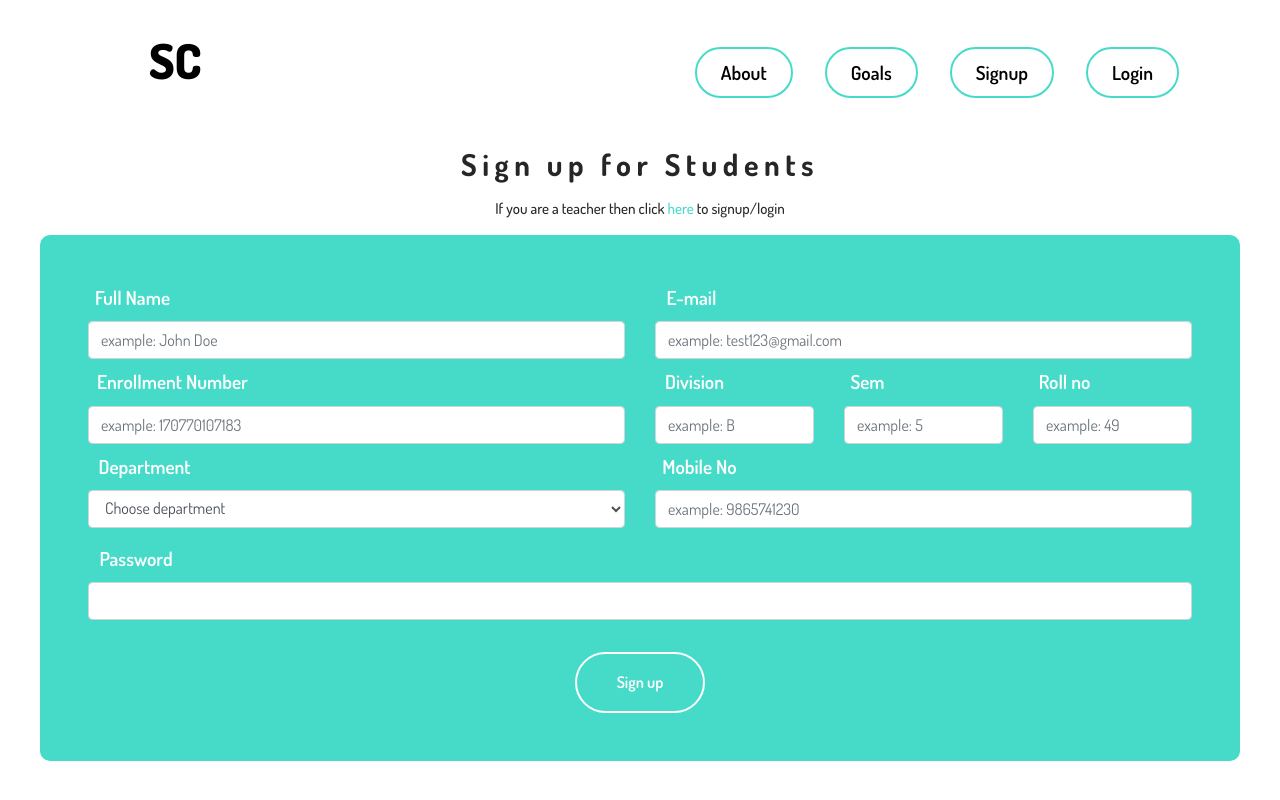
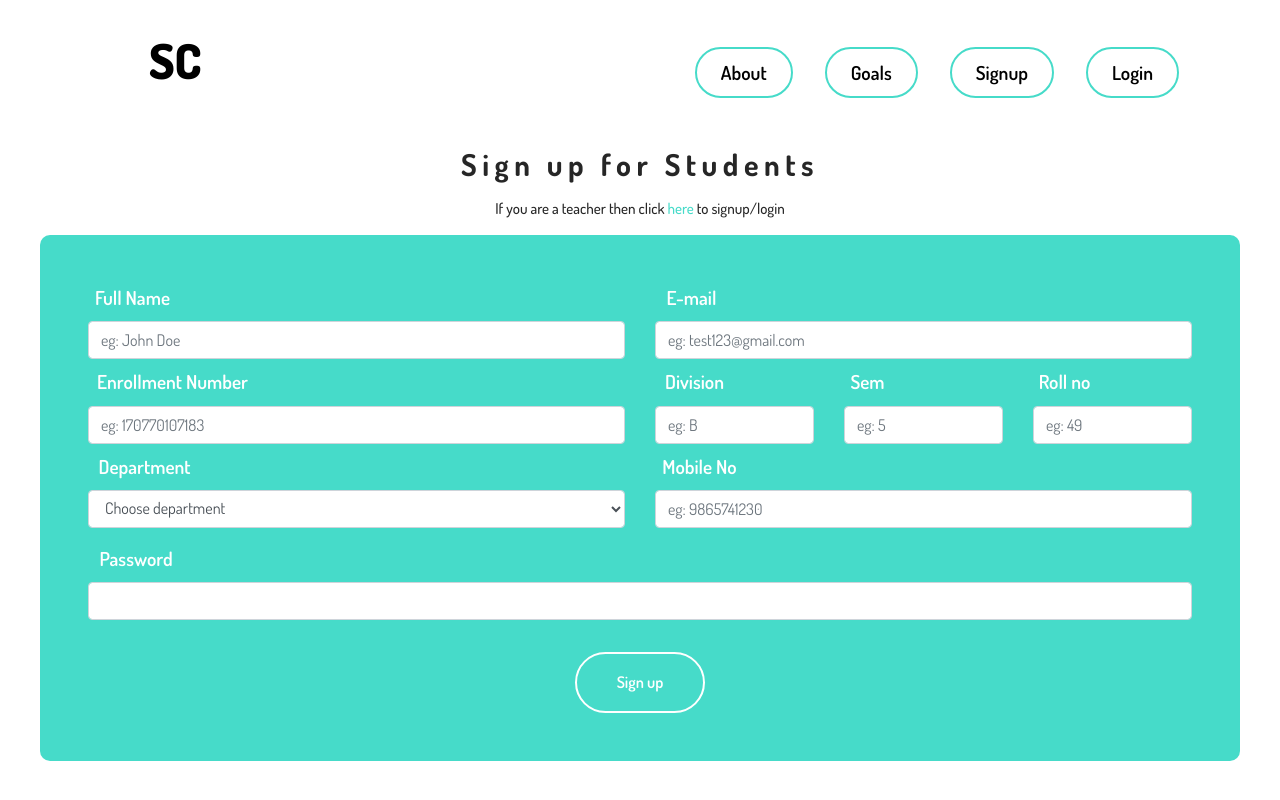
Before and after one commit to Dhrunit/student-corner-frontend, a React (Create React App) app: page /auth in a window 1280 px wide. Built offline with nearby package versions, Linux system fonts and the light colour scheme.

Commit message:
Added form validation

```diff
--- a/src/pages/notLoggedIn/auth/Auth/Auth.js
+++ b/src/pages/notLoggedIn/auth/Auth/Auth.js
@@ -105,9 +105,12 @@ export class Auth extends Component {
 										type='text'
 										className='form-control mb-2'
 										id='fullName'
-										placeholder='example: John Doe'
+										placeholder='eg: John Doe'
 										required
 									/>
+									<div style={{ color: 'red' }}>
+										{this.state.nameError}
+									</div>
 								</div>
 								<div className='col-md-6'>
 									<label
@@ -125,7 +128,7 @@ export class Auth extends Component {
 										type='email'
 										className='form-control mb-2'
 										id='email'
-										placeholder='example: test123@gmail.com'
+										placeholder='eg: test123@gmail.com'
 										required
 									/>
 								</div>
@@ -145,7 +148,7 @@ export class Auth extends Component {
 										type='text'
 										className='form-control'
 										id='enrno'
-										placeholder='example: 170770107183'
+										placeholder='eg: 170770107183'
 										required
 									/>
 									<div style={{ color: 'red' }}>
@@ -170,7 +173,7 @@ export class Auth extends Component {
 										type='text'
 										className='form-control'
 										id='div'
-										placeholder='example: B'
+										placeholder='eg: B'
 										required
 									/>
 								</div>
@@ -193,7 +196,7 @@ export class Auth extends Component {
 										id='sem'
 										min='1'
 										max='8'
-										placeholder='example: 5'
+										placeholder='eg: 5'
 										required
 									/>
 								</div>
@@ -214,7 +217,7 @@ export class Auth extends Component {
 										type='text'
 										className='form-control mb-2'
 										id='rollno'
-										placeholder='example: 49'
+										placeholder='eg: 49'
 										required
 									/>
 									<div style={{ color: 'red' }}>
@@ -266,7 +269,7 @@ export class Auth extends Component {
 										type='text'
 										className='form-control'
 										id='mobileNo'
-										placeholder='example: 9865741230'
+										placeholder='eg: 9865741230'
 										required
 									/>
 								</div>
--- a/src/pages/notLoggedIn/auth/AuthTeacher/AuthTeacher.js
+++ b/src/pages/notLoggedIn/auth/AuthTeacher/AuthTeacher.js
@@ -7,15 +7,52 @@ export class AuthTeacher extends Component {
 		super(props)
 		this.state = {
 			name: '',
+			nameError: '',
 			email: '',
 			password: '',
+			passwordError: '',
 			employeeId: '',
+			employeeIdError: '',
 			mobileNo: '',
+			mobileError: '',
 			department: '',
 		}
 	}
 	onChange = (e) => {
 		this.setState({ [e.target.name]: e.target.value })
+	}
+	validate = () => {
+		let mobileError = ''
+		let employeeIdError = ''
+		let nameError = ''
+		let passwordError = ''
+		if (this.state.mobileNo.length > 10) {
+			mobileError = 'Mobile no should be of 10 characters'
+		}
+		if (this.state.name.length > 30) {
+			nameError = 'Name should be < 30 characters'
+		}
+		if (this.state.employeeId.length > 12) {
+			employeeIdError = 'Invalid enrollment number'
+		}
+		if (this.state.password.length > 20 || this.state.password.length < 5) {
+			passwordError =
+				'Password length should be between 5 and 20 characters'
+		}
+		if (nameError || employeeIdError || passwordError || mobileError) {
+			this.setState({
+				nameError,
+				employeeIdError,
+				passwordError,
+				mobileError,
+			})
+		}
+		return true
+	}
+	handleSubmit = (e) => {
+		e.preventDefault()
+		const isValid = this.validate()
+		if (isValid) console.log(this.state)
 	}
 	render() {
 		return (
@@ -32,7 +69,9 @@ export class AuthTeacher extends Component {
 							to signup/login
 						</p>
 						<div className='blue-container'>
-							<form className='row g-3'>
+							<form
+								onSubmit={this.handleSubmit}
+								className='row g-3'>
 								<div className='col-md-6'>
 									<label
 										htmlFor='fullName'
@@ -49,8 +88,12 @@ export class AuthTeacher extends Component {
 										type='text'
 										className='form-control mb-2'
 										id='fullName'
-										placeholder='example: John Doe'
+										placeholder='eg: John Doe'
+										required
 									/>
+									<div style={{ color: 'red' }}>
+										{this.state.nameError}
+									</div>
 								</div>
 								<div className='col-md-6'>
 									<label
@@ -68,7 +111,8 @@ export class AuthTeacher extends Component {
 										type='email'
 										className='form-control mb-2'
 										id='email'
-										placeholder='example: test123@gmail.com'
+										placeholder='eg: test123@gmail.com'
+										required
 									/>
 								</div>
 								<div className='col-md-6'>
@@ -87,8 +131,12 @@ export class AuthTeacher extends Component {
 										type='text'
 										className='form-control'
 										id='empno'
-										placeholder='example: 17077'
+										placeholder='eg: 170770107183'
+										required
 									/>
+									<div style={{ color: 'red' }}>
+										{this.state.employeeIdError}
+									</div>
 								</div>
 								<div className='col-md-6'>
 									<label
@@ -107,8 +155,12 @@ export class AuthTeacher extends Component {
 										type='text'
 										className='form-control'
 										id='mobileNo'
-										placeholder='example: 9865741230'
+										placeholder='eg: 9865741230'
+										required
 									/>
+									<div style={{ color: 'red' }}>
+										{this.state.mobileError}
+									</div>
 								</div>
 
 								<div className='form-group col-md-6'>
@@ -125,7 +177,8 @@ export class AuthTeacher extends Component {
 										onChange={this.onChange}
 										value={this.state.department}
 										id='department'
-										className='form-control'>
+										className='form-control'
+										required>
 										<option selected>
 											Choose department
 										</option>
@@ -154,7 +207,11 @@ export class AuthTeacher extends Component {
 										type='password'
 										class='form-control'
 										id='password'
+										required
 									/>
+									<div style={{ color: 'red' }}>
+										{this.state.passwordError}
+									</div>
 								</div>
 
 								<div class='col-12'>
```
